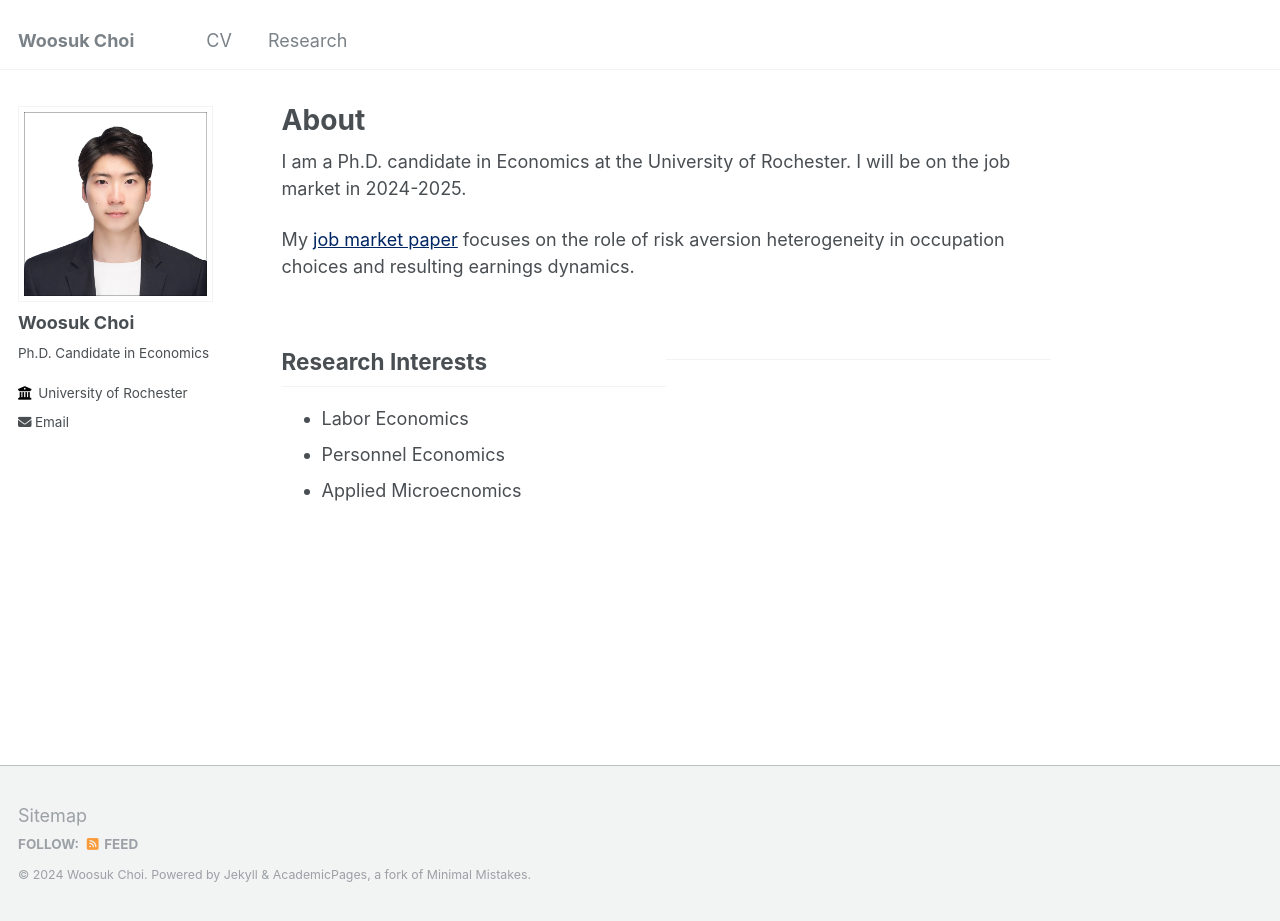
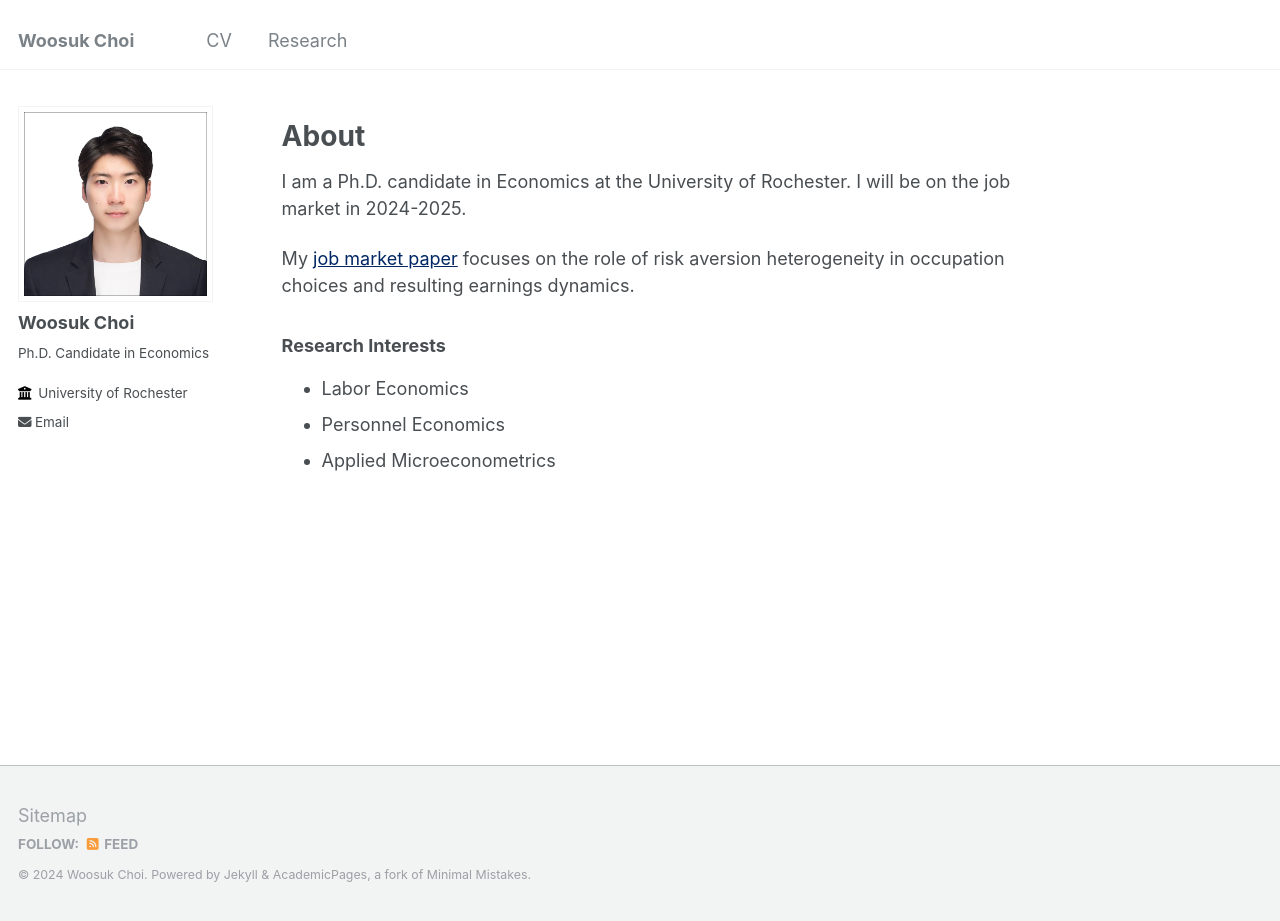
Before and after one commit to woosukchoi/old_page, a Jekyll site: the page built from _pages/about.md, in a window 1280 px wide and 921 px high. Built offline with Jekyll 4.4.1, drawn with Linux system fonts in a browser that asks for light colours.

Commit message:
Update about.md

```diff
--- a/_pages/about.md
+++ b/_pages/about.md
@@ -1,27 +1,20 @@
 ---
 permalink: /
-title: "About"
+title: ""
 author_profile: true
 redirect_from:
   - /about/
   - /about.html
 ---
+
+About
+======
 I am a Ph.D. candidate in Economics at the University of Rochester.
 I will be on the job market in 2024-2025.
 
 My [job market paper](/files/Paper_Woosuk_Risk_Aversion.pdf){:target="_blank" rel="noopener"} focuses on the role of risk aversion heterogeneity in occupation choices and resulting earnings dynamics.
 
-<div style="display: flex;">
-  <div style="flex: 1;">
-    <h2>Research Interests</h2>
-    <ul>
-      <li>Labor Economics</li>
-      <li>Personnel Economics</li>
-      <li>Applied Microecnomics</li>
-    </ul>
-  </div>
-  <div style="flex: 1;">
-    <h2></h2>
-
-  </div>
-</div>
+### Research Interests
+* Labor Economics
+* Personnel Economics
+* Applied Microeconometrics
```
